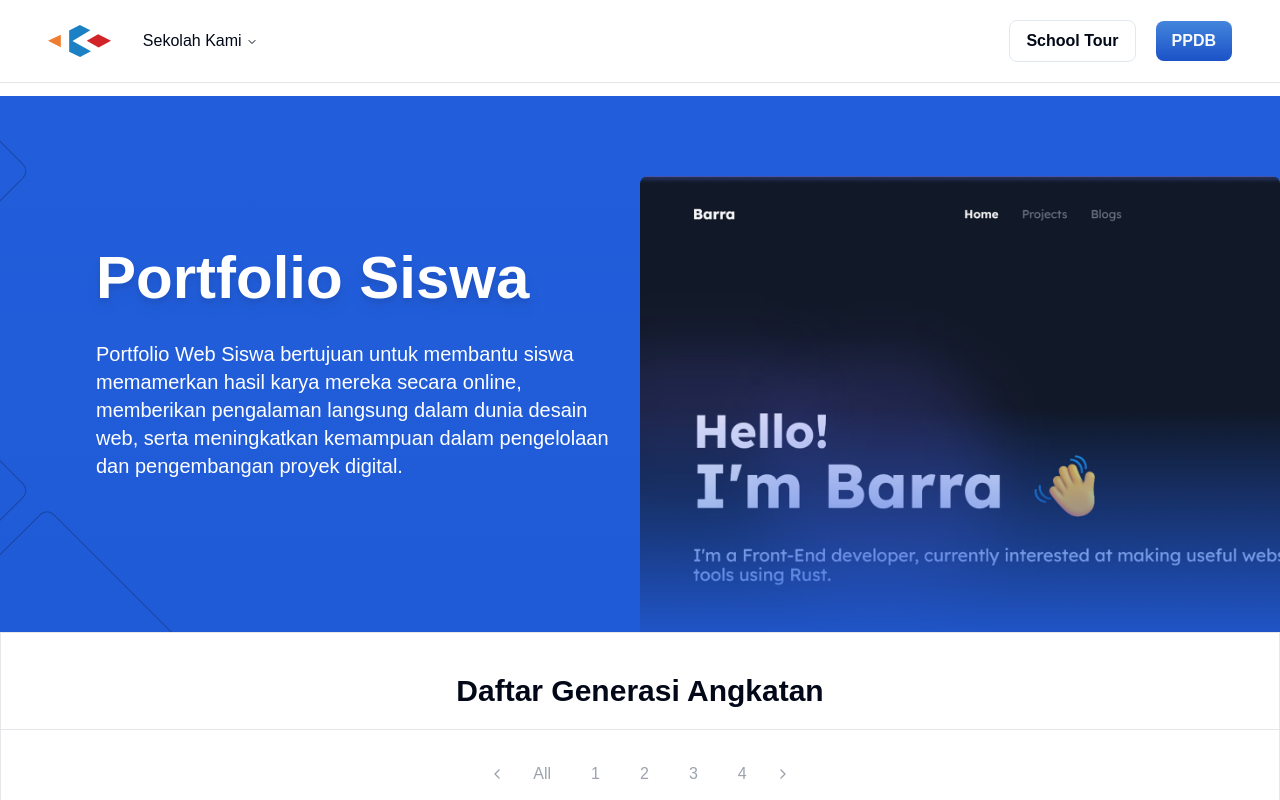
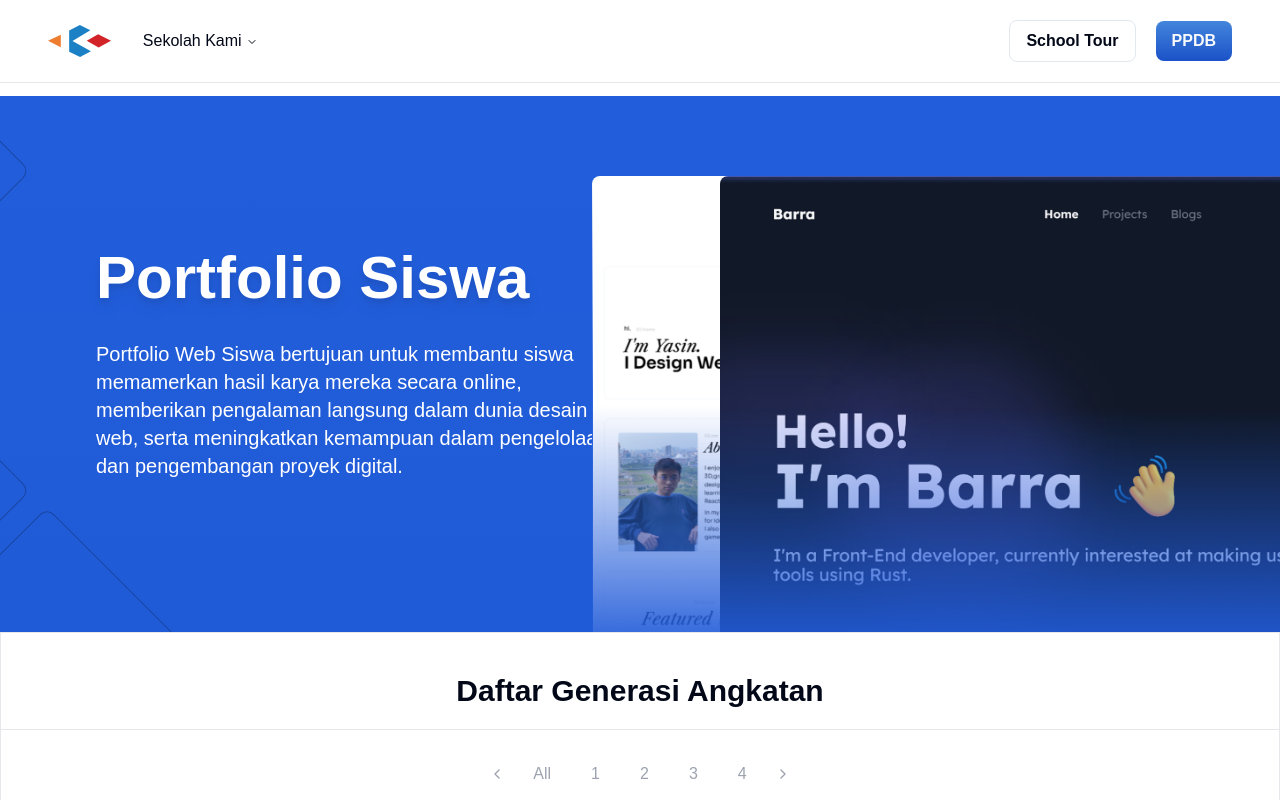
Before and after one commit to barraIhsan/kodeinsch, a Next.js app: page /portfolio in a window 1280 px wide. Shown: the top 800 px of the page. Built offline with nearby package versions, Linux system fonts and the light colour scheme; a web font is replaced by a local one.

Commit message:
feat: move pictures to one div

```diff
--- a/src/app/portfolio/hero.tsx
+++ b/src/app/portfolio/hero.tsx
@@ -16,7 +16,7 @@ export default function HeroPortfolio() {
         </p>
       </div>
       <div className="flex-1 relative flex justify-center md:justify-between">
-        <div className="lg:-bottom-44 lg:left-0 relative lg:absolute rounded-xl hidden md:block">
+        <div className="lg:-bottom-44 lg:-left-16 relative lg:absolute rounded-xl hidden md:block">
           <Image
             src="/img/hero/yasinporto.png"
             alt="yasin"
@@ -25,8 +25,7 @@ export default function HeroPortfolio() {
             className="w-[14rem] h-[30rem] object-cover rounded-lg"
           />
         </div>
-      </div>
-        <div className="lg:-bottom-6 lg:right-0 relative lg:absolute rounded-xl hidden md:block">
+        <div className="lg:-bottom-44 lg:-right-44 relative lg:absolute rounded-xl hidden md:block">
           <Image
             src="/img/hero/barraporto.png"
             alt="yasin"
@@ -35,6 +34,7 @@ export default function HeroPortfolio() {
             className="w-[40rem] h-[30rem] object-cover rounded-lg"
           />
         </div>
+      </div>
     </main>
   );
 }
```
